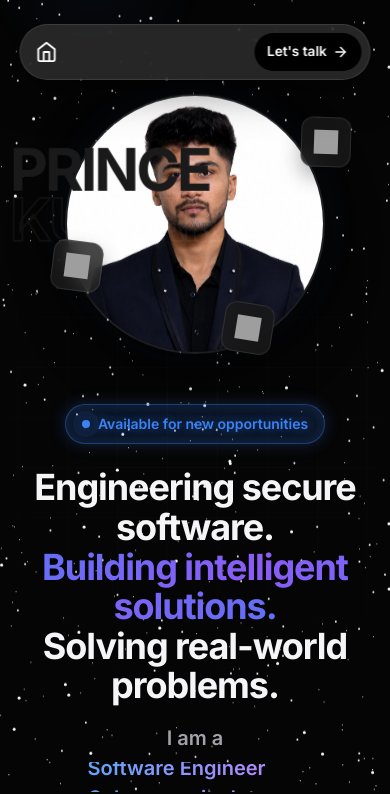
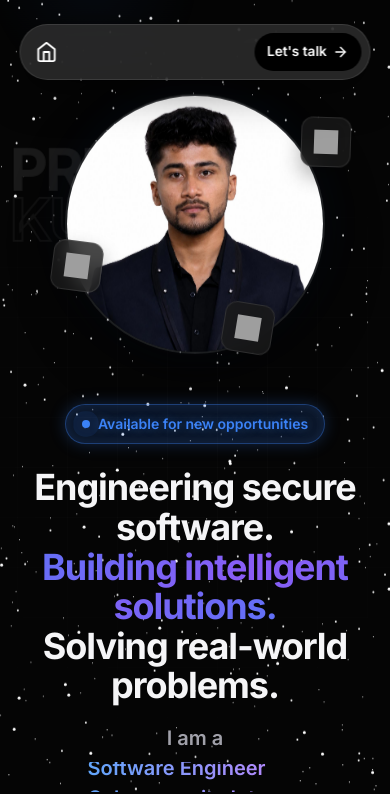
Before and after one commit to Presktok/Presktok.github.io, a React (Vite) app: page / in a window 390 px wide. Shown: the top 794 px of the page. Built offline with nearby package versions, Linux system fonts and the light colour scheme; grey boxes are pictures that could not be loaded.

Commit message:
Fix text overlapping face on mobile

```diff
--- a/src/components/Sections/Hero.css
+++ b/src/components/Sections/Hero.css
@@ -370,6 +370,7 @@
     transform: translateX(50%);
     text-align: center;
     opacity: 0.5;
+    z-index: 0;
   }
   .huge-text-first, .huge-text-last {
     font-size: 14vw;
```
